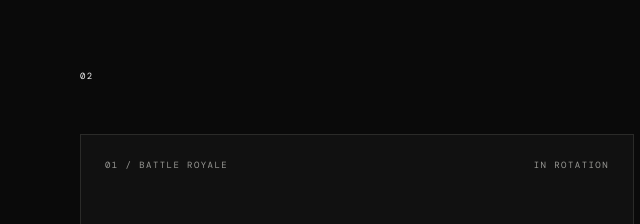
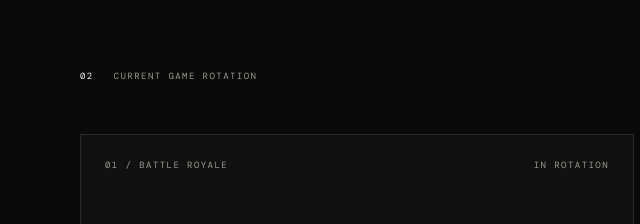
Before and after one commit to Itz-Ryuu/ryu-gaming, a plain HTML site: page index.html in a window 1280 px wide. Shown: the part 576-800 px from the top of the page, 0-640 px from the left. Drawn offline with nearby package versions, Linux system fonts and the light colour scheme.

Commit message:
Fix current game rotation section heading markup

```diff
--- a/index.html
+++ b/index.html
@@ -71,7 +71,7 @@ body.motion-ready .motion-reveal.motion-visible { opacity: 1; transform: none; f
  </div>
 </section>
 <section class="section wrap">
- <div class="section-index"><span>02</CURRENT GAME ROTATION</span></div>
+ <div class="section-index"><span>02</span><span>CURRENT GAME ROTATION</span></div>
  <div class="tiles">
   <article class="tile"><div class="card-index"><span>01 / BATTLE ROYALE</span><span>IN ROTATION</span></div><div><h3>FORTNITE</h3><p>Battle royale, building and chaotic matches.</p></div><span class="arrow">＋</span></article>
   <article class="tile"><div class="card-index"><span>02 / SIMULATION</span><span>IN ROTATION</span></div><div><h3>EURO TRUCK SIMULATOR 2</h3><p>Long drives, routes and truck customization.</p></div><span class="arrow">＋</span></article>
```
